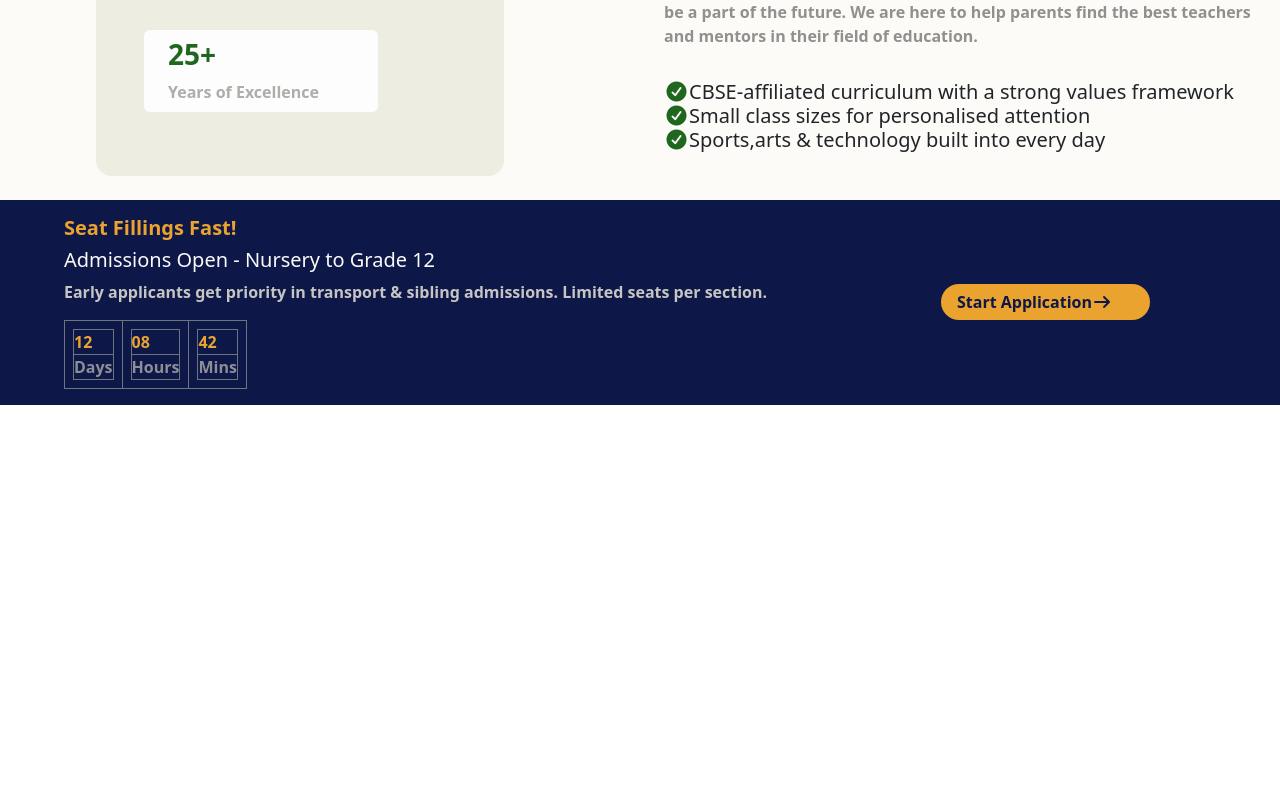
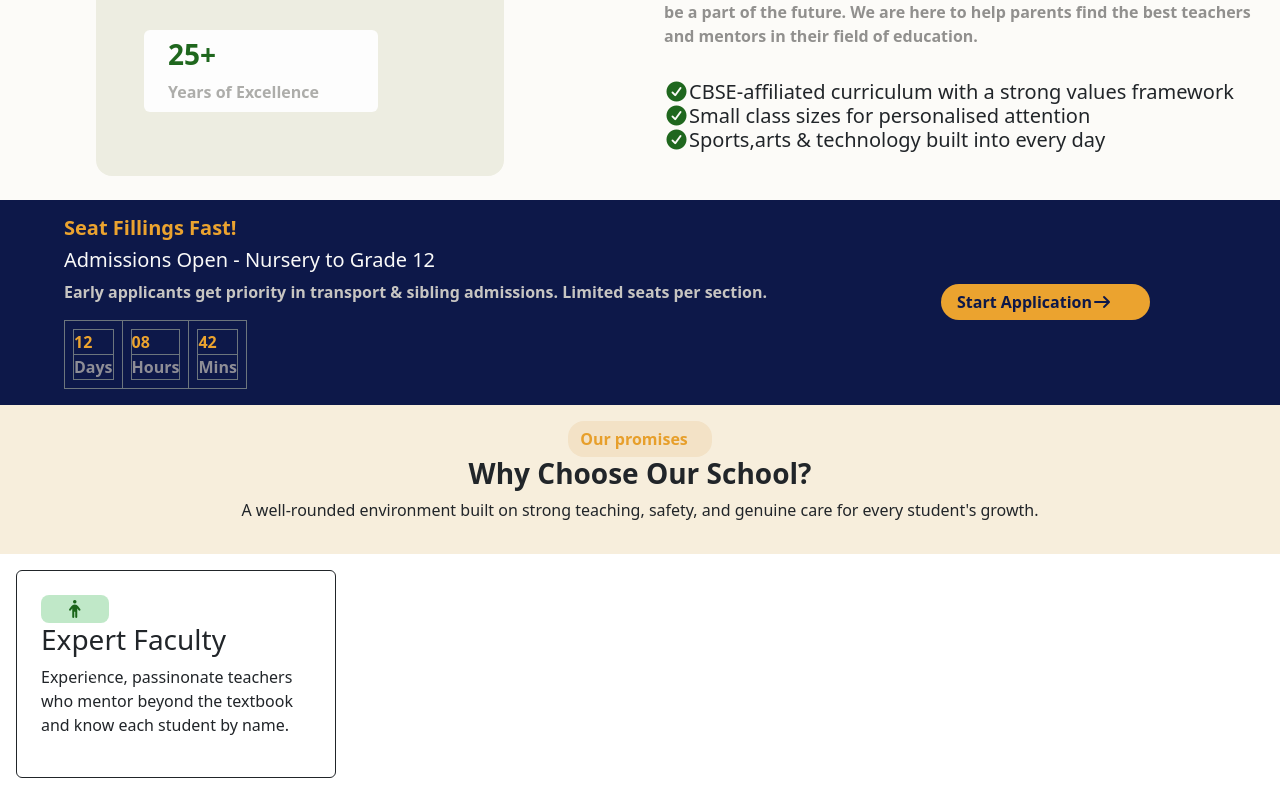
Before and after one commit to anjali-2511/gk-international-school-website, a React (Vite) app in the folder promotional-school-website/: page / in a window 1280 px wide. Shown: the part 828-1622 px from the top of the page. Before the commit the page ends 1233 px from the top, so only its background shows below. Built offline with nearby package versions, Linux system fonts and the light colour scheme.

Commit message:
half of Why component completed

```diff
--- a/promotional-school-website/Components/Why.jsx
+++ b/promotional-school-website/Components/Why.jsx
@@ -1,7 +1,86 @@
-function Why(){
-    return(
+function Why() {
+    return (
         <>
+            <div className="text-center p-3" style={{ backgroundColor: "rgb(247, 238, 220)" }}>
+                <button className="btn btn-dark fw-bolder border-0 rounded-4 pe-4  d-inline-flex align-items-center" style={{ color: "rgb(231, 159, 43)", backgroundColor: "rgb(243, 226, 198)" }}>
+                    Our promises
+                </button>
+                <h3 className="fw-bold">Why Choose Our School?</h3>
+                <p>A well-rounded environment built on strong teaching, safety, and genuine care for every student's growth.</p>
+            </div >
 
+            <div id="carouselExample" className="carousel slide">
+                <div className="carousel-inner">
+                    <div className="carousel-item active m-3">
+                        <div className="card w-25 h-50 border border-dark p-4">
+                           <button className="btn btn-dark fw-bold border-0 rounded-3 pe-4 w-25 ps-4  d-inline-flex align-items-center" style={{ backgroundColor: "rgba(171, 224, 181, 0.74)", color: "rgba(9, 88, 8, 0.91)" }}>
+                               <i class="fa-solid fa-person"></i>
+                            </button>
+                            <h3>Expert Faculty</h3>
+                            <p>Experience, passinonate teachers who mentor beyond the textbook and know each student by name.</p>
+                        </div>
+                    </div>
+
+                    <div className="carousel-item m-3">
+                        <div className="card w-25 h-50 border border-dark p-4">
+                           <button className="btn btn-dark fw-bold border-0 rounded-3 pe-4 w-25 ps-4  d-inline-flex align-items-center" style={{ backgroundColor: "rgba(171, 224, 181, 0.74)", color: "rgba(9, 88, 8, 0.91)" }}>
+                               <i class="fa-solid fa-person"></i>
+                            </button>
+                            <h3>Modern Campus</h3>
+                            <p>Smart classrooms, science & computer labs,and a library built for curious minds.</p>
+                        </div>
+                    </div>
+
+                     <div className="carousel-item m-3">
+                        <div className="card w-25 h-50 border border-dark p-4">
+                           <button className="btn btn-dark fw-bold border-0 rounded-3 pe-4 w-25 ps-4  d-inline-flex align-items-center" style={{ backgroundColor: "rgba(171, 224, 181, 0.74)", color: "rgba(9, 88, 8, 0.91)" }}>
+                               <i class="fa-solid fa-person"></i>
+                            </button>
+                            <h3>Safe & Caring</h3>
+                            <p> CCTV-monitoring campus, trained staff, and a nurturing culture where every child feels they belong.</p>
+                        </div>
+                    </div>
+
+                     <div className="carousel-item m-3">
+                        <div className="card w-25 h-50 border border-dark p-4">
+                           <button className="btn btn-dark fw-bold border-0 rounded-3 pe-4 w-25 ps-4  d-inline-flex align-items-center" style={{ backgroundColor: "rgba(171, 224, 181, 0.74)", color: "rgba(9, 88, 8, 0.91)" }}>
+                               <i class="fa-solid fa-person"></i>
+                            </button>
+                            <h3>Proven Results</h3>
+                            <p>Consistently strong board exam outcomes backed by structured, personalised academic support.</p>
+                        </div>
+                    </div>
+
+                     <div className="carousel-item m-3">
+                        <div className="card w-25 h-50 border border-dark p-4">
+                           <button className="btn btn-dark fw-bold border-0 rounded-3 pe-4 w-25 ps-4  d-inline-flex align-items-center" style={{ backgroundColor: "rgba(171, 224, 181, 0.74)", color: "rgba(9, 88, 8, 0.91)" }}>
+                               <i class="fa-solid fa-person"></i>
+                            </button>
+                            <h3>Beyond Academics</h3>
+                            <p>Sports, music, art, and clubs that help students discover and pursue their passions</p>
+                        </div>
+                    </div>
+
+                     <div className="carousel-item m-3">
+                        <div className="card w-25 h-50 border border-dark p-4">
+                           <button className="btn btn-dark fw-bold border-0 rounded-3 pe-4 w-25 ps-4  d-inline-flex align-items-center" style={{ backgroundColor: "rgba(171, 224, 181, 0.74)", color: "rgba(9, 88, 8, 0.91)" }}>
+                               <i class="fa-solid fa-person"></i>
+                            </button>
+                            <h3>Parent Partnership</h3>
+                            <p>Regular updates, open communication, and a school that treats parent as partners in learning</p>
+                        </div>
+                    </div>
+                </div>
+
+                <button class="carousel-control-prev" type="button" data-bs-target="#carouselExample" data-bs-slide="prev">
+                    <span class="carousel-control-prev-icon" aria-hidden="true"></span>
+                    <span class="visually-hidden">Previous</span>
+                </button>
+                <button class="carousel-control-next" type="button" data-bs-target="#carouselExample" data-bs-slide="next">
+                    <span class="carousel-control-next-icon" aria-hidden="true"></span>
+                    <span class="visually-hidden">Next</span>
+                </button>
+            </div >
         </>
     )
 };
```
